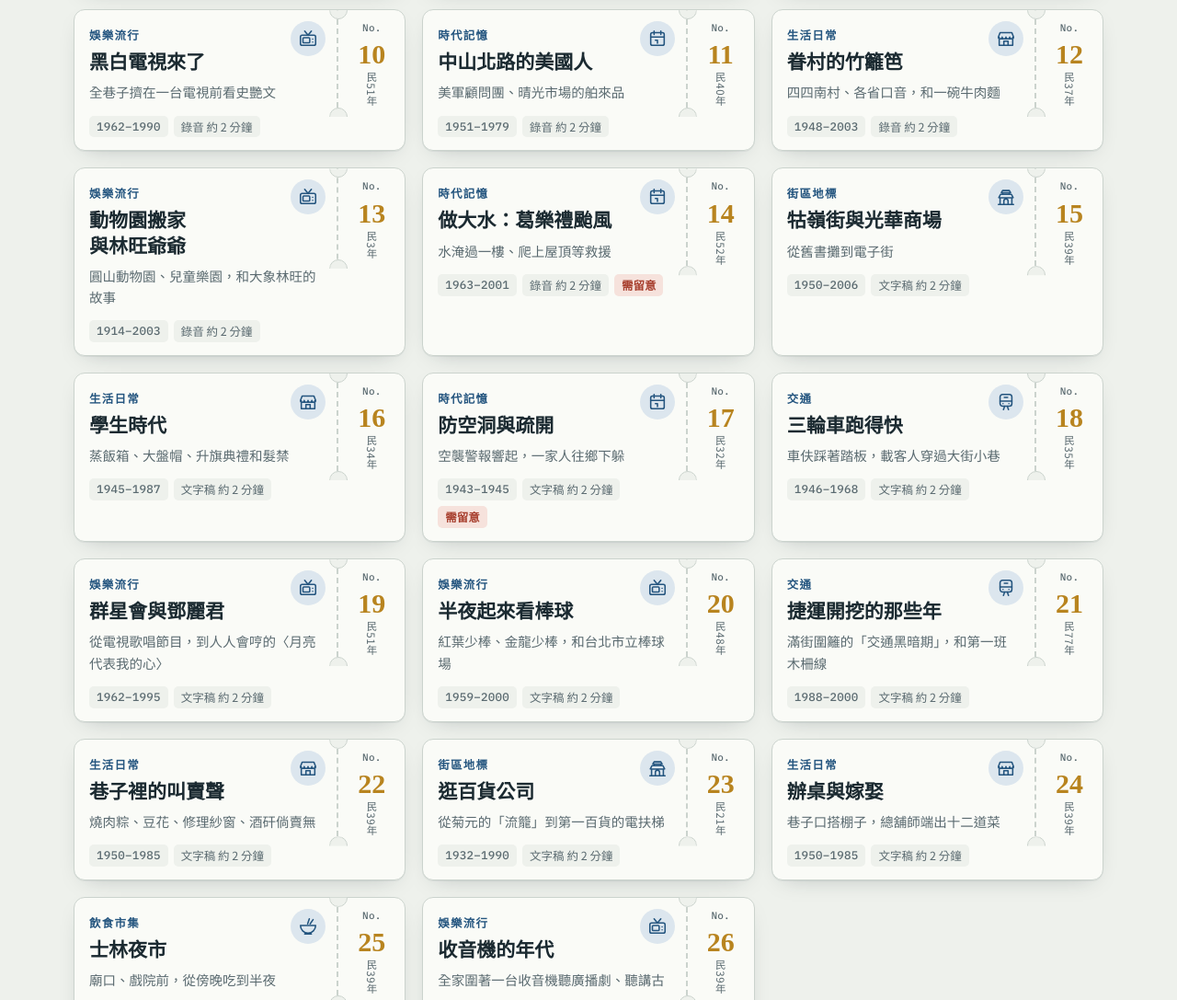
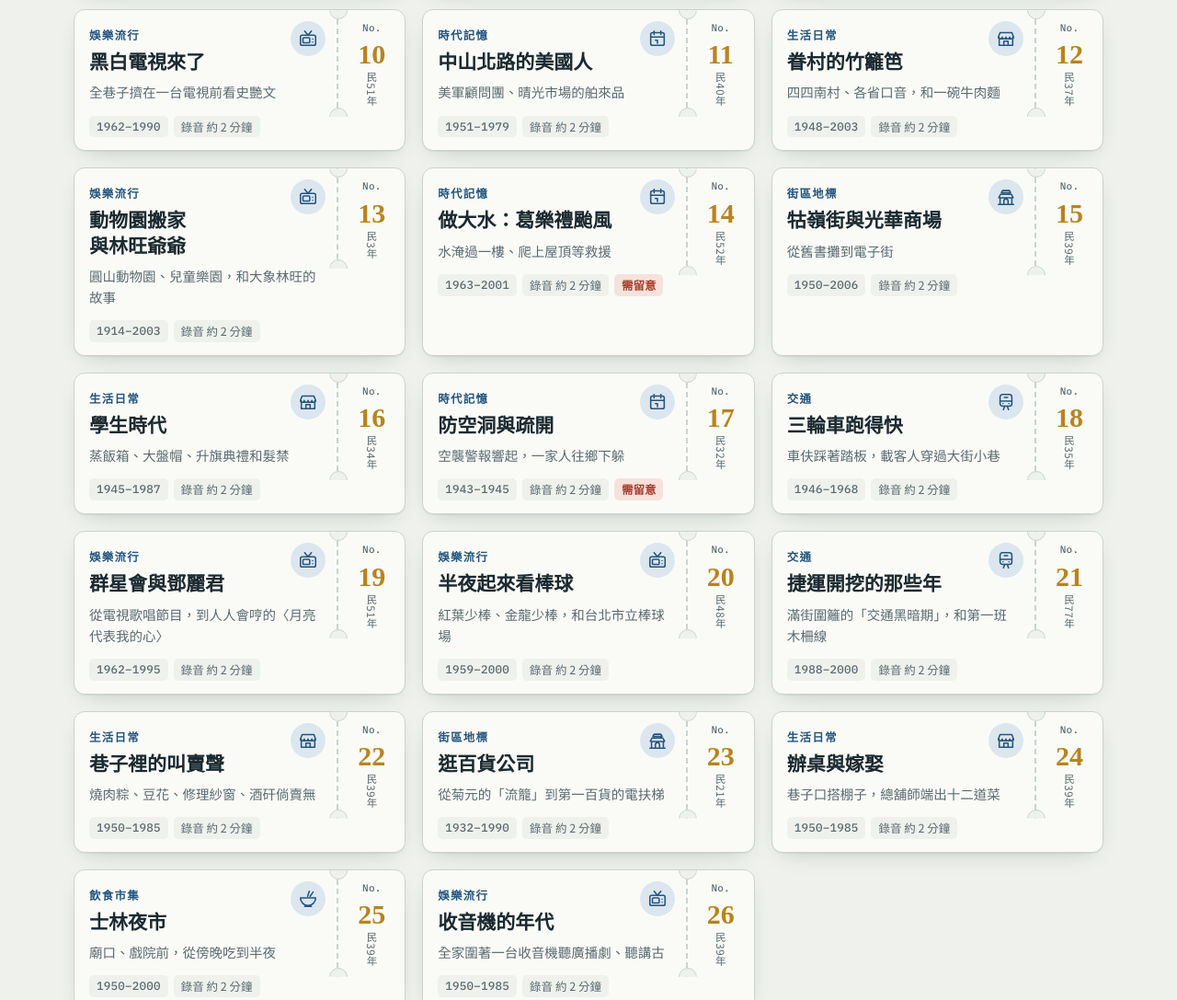
Before and after one commit to mattsue1003/taipei-storyteller, a plain HTML site: page index.html in a window 1280 px wide. Shown: the part 2253-3340 px from the top of the page at 92% size. Drawn offline with Linux system fonts and the light colour scheme.

Commit message:
Add files via upload

```diff
--- a/index.html
+++ b/index.html
@@ -1240,7 +1240,7 @@ function toast(msg){const t=$("#toast");t.textContent=msg;t.hidden=false;clearTi
 async function copy(text){try{await navigator.clipboard.writeText(text);toast("已複製")}catch(e){toast("無法自動複製，請手動選取文字")}}
 
 /* ---------- audio ---------- */
-const AUDIO=new Set(["01", "02", "03", "04", "05", "06", "07", "08", "09", "10", "11", "12", "13", "14", "26"]);
+const AUDIO=new Set(["01", "02", "03", "04", "05", "06", "07", "08", "09", "10", "11", "12", "13", "14", "15", "16", "17", "18", "19", "20", "21", "22", "23", "24", "25", "26"]);
 const HOST={m:{name:"阿城伯",badge:"城"},f:{name:"小晴",badge:"晴"}};
 function parseStory(text){
   return text.split("\n").map(l=>l.trim()).filter(Boolean).map(l=>{
```
